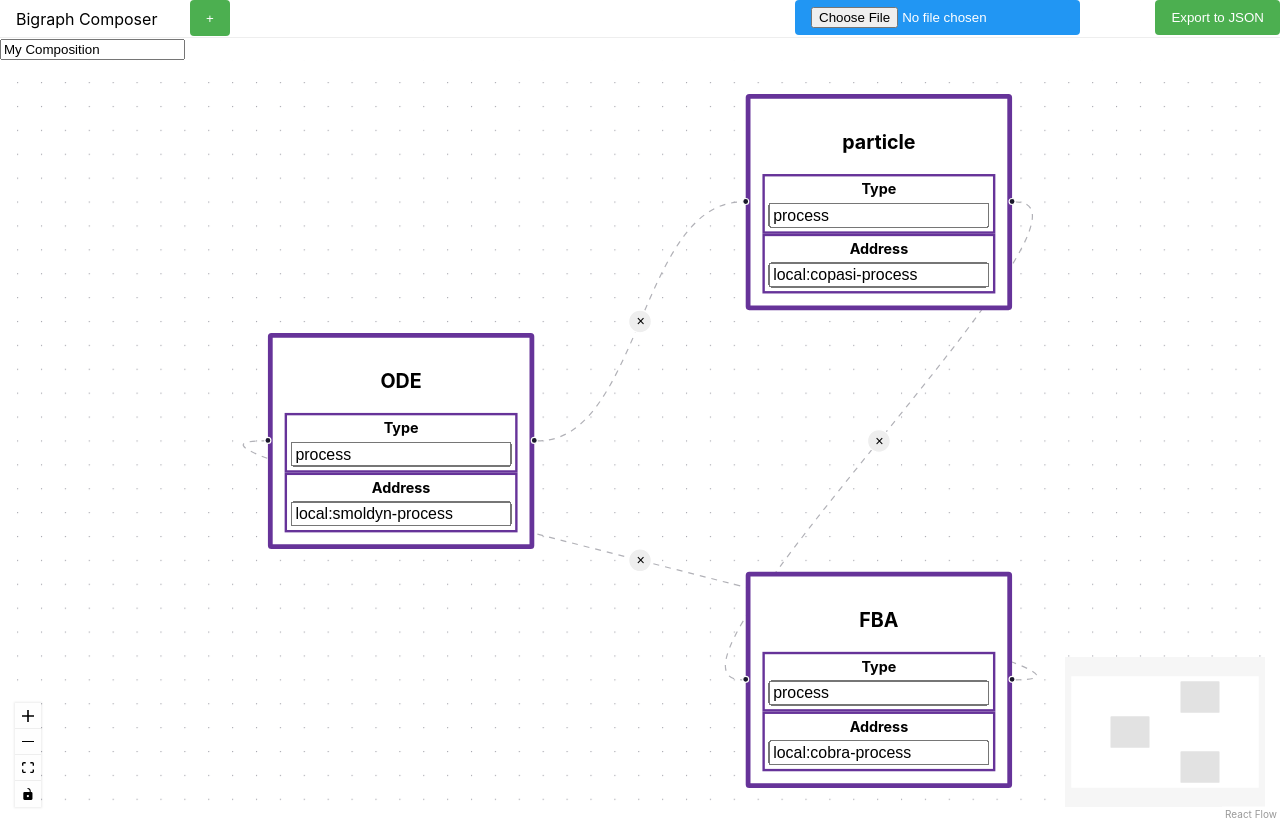
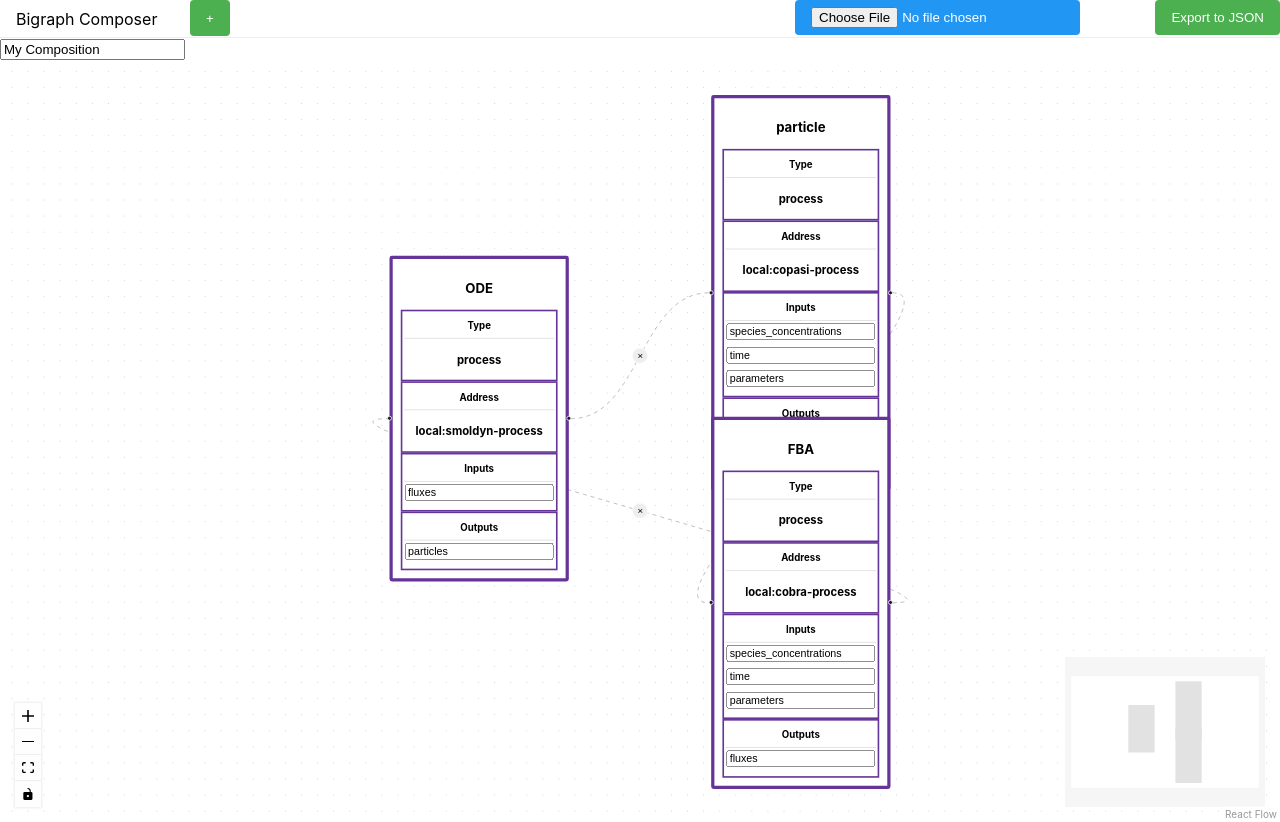
Before and after one commit to AlexPatrie/bio-blocks, a Next.js app: page / in a window 1280 px wide. Built offline with nearby package versions, Linux system fonts and the light colour scheme.

Commit message:
update to editor

```diff
--- a/src/components/nodes/ConstructNode.tsx
+++ b/src/components/nodes/ConstructNode.tsx
@@ -1,5 +1,5 @@
 import React, { useCallback } from "react";
-import {BigraphFlowNode, BigraphNodeKey} from "../../data_model";
+import {BigraphFlowNode, BigraphNode, BigraphNodeKey} from "../../data_model";
 import {Handle, NodeProps, Position} from "@xyflow/react";
 import {NodeField} from "./NodeField";
 
@@ -10,19 +10,27 @@ export function ConstructNode({
   data,
   id,
 }: NodeProps<BigraphFlowNode>) {
+  // set position TODO: fix this
   const x = `${Math.round(positionAbsoluteX)}px`;
   const y = `${Math.round(positionAbsoluteY)}px`;
 
+  // parse node data and port names (for checking) TODO: use this to run validation on export!
+  const nodeData = data as BigraphNode;
+  const inputPorts = Object.keys(nodeData.inputs);
+  const outputPorts = Object.keys(nodeData.outputs);
+
   const handleInputChange = useCallback(
     (event: React.ChangeEvent<HTMLInputElement>, field: BigraphNodeKey) => {
-      data[field] = event.target.value;
-      console.log(`Node ${id} updated:`, data);
+      nodeData[field] = event.target.value;
+      console.log(`Node ${id} updated:`, nodeData);
     },
     [data, id]
   );
 
   return (
     <div className="react-flow__node-default flow">
+
+      {/* Node Id/Name */}
       <h3>
         <NodeField
           data={data}
@@ -30,48 +38,153 @@ export function ConstructNode({
           handleInputChange={(e, field) => handleInputChange(e, field)}
         />
       </h3>
+
       <table className="process-table-display type">
         <thead>
         <tr>
-          <th>Type</th>
+          <th className="node-attribute-name">Type</th>
         </tr>
         </thead>
         <tbody>
         <tr>
           <td data-label="Type">
-              <input
-                type="text"
-                value={data._type || ""}
-                onChange={(e) => handleInputChange(e, "_type")}
-                placeholder="Enter type"
+            <NodeField
+              data={data}
+              field="_type"
+              handleInputChange={(e, field) => handleInputChange(e, field)}
             />
           </td>
         </tr>
         </tbody>
       </table>
+
       <table className="process-table-display address">
         <thead>
         <tr>
-            <th>Address</th>
+          <th className="node-attribute-name">Address</th>
         </tr>
         </thead>
         <tbody>
         <tr>
           <td data-label="Address">
-              <input
-                type="text"
-                value={data.address || ""}
-                onChange={(e) => handleInputChange(e, "address")}
-                placeholder="Enter address"
+             <NodeField
+              data={data}
+              field="address"
+              handleInputChange={(e, field) => handleInputChange(e, field)}
             />
           </td>
         </tr>
         </tbody>
       </table>
+
+      <table className="process-table-display inputs">
+        <thead>
+        <tr>
+          <th className="node-attribute-name">Inputs</th>
+        </tr>
+        </thead>
+        <tbody>
+        <tr>
+          <td data-label="Inputs">
+            {inputPorts.map((portName, index) => (
+              <input
+                key={index} // Use the index as the key (or a unique value if available)
+                type="text"
+                value={portName}
+                onChange={(e) => handleInputChange(e, "inputs")} // Pass the index to identify which input changed
+                placeholder={`Input ${index + 1}`}
+                style={{marginBottom: "8px", display: "block"}} // Add spacing between inputs
+              />
+            ))}
+          </td>
+        </tr>
+        </tbody>
+      </table>
+
+      <table className="process-table-display outputs">
+        <thead>
+        <tr>
+          <th className="node-attribute-name">Outputs</th>
+        </tr>
+        </thead>
+        <tbody>
+        <tr>
+          <td data-label="Outputs">
+            {outputPorts.map((portName, index) => (
+              <input
+                key={index} // Use the index as the key (or a unique value if available)
+                type="text"
+                value={portName}
+                onChange={(e) => handleInputChange(e, "outputs")} // Pass the index to identify which input changed
+                placeholder={`output ${index + 1}`}
+                style={{marginBottom: "8px", display: "block"}} // Add spacing between inputs
+              />
+            ))}
+          </td>
+        </tr>
+        </tbody>
+      </table>
+
       {/* Input Handle */}
-      <Handle type="target" position={Position.Left} />
+      <Handle type="target" position={Position.Left}/>
+
       {/* Output Handle */}
-      <Handle type="source" position={Position.Right} />
+      <Handle type="source" position={Position.Right}/>
     </div>
   );
 }
+
+// return (
+//     <div className="react-flow__node-default flow">
+//       {/* Node Id/Name */}
+//       <h3>
+//         <NodeField
+//           data={data}
+//           field="nodeId"
+//           handleInputChange={(e, field) => handleInputChange(e, field)}
+//         />
+//       </h3>
+//       <table className="process-table-display type">
+//         <thead>
+//         <tr>
+//           <th>Type</th>
+//         </tr>
+//         </thead>
+//         <tbody>
+//         <tr>
+//           <td data-label="Type">
+//               <input
+//                 type="text"
+//                 value={data._type || ""}
+//                 onChange={(e) => handleInputChange(e, "_type")}
+//                 placeholder="Enter type"
+//               />
+//             </td>
+//           </tr>
+//         </tbody>
+//       </table>
+//       <table className="process-table-display address">
+//         <thead>
+//           <tr>
+//             <th>Address</th>
+//           </tr>
+//         </thead>
+//         <tbody>
+//           <tr>
+//             <td data-label="Address">
+//               <input
+//                 type="text"
+//                 value={data.address || ""}
+//                 onChange={(e) => handleInputChange(e, "address")}
+//                 placeholder="Enter address"
+//               />
+//             </td>
+//           </tr>
+//         </tbody>
+//       </table>
+//       {/* Input Handle */}
+//       <Handle type="target" position={Position.Left} />
+//       {/* Output Handle */}
+//       <Handle type="source" position={Position.Right} />
+//     </div>
+//   );
--- a/src/components/nodes/NodeField.tsx
+++ b/src/components/nodes/NodeField.tsx
@@ -1,3 +1,5 @@
+/* This component serves to handle and render the logic for a single atomic, editable attribute of a given node, ie: inputs, outputs */
+
 import React, {useCallback, useState} from "react";
 import {BigraphNode, BigraphNodeKey} from "../../data_model";
 
@@ -9,22 +11,23 @@ interface NodeFieldProps {
 }
 
 export function NodeField({ data, handleInputChange, field }: NodeFieldProps) {
+  const specifiedField = field as BigraphNodeKey;
   const [editMode, setEditMode] = useState(false);
-  const [tempValue, setTempValue] = useState(data.nodeId || ""); // Local state for editing
+  const [tempValue, setTempValue] = useState(data[specifiedField] || ""); // Local state for editing
 
   const handleBlur = useCallback(() => {
-    setEditMode(false); // Exit edit mode when losing focus
-    handleInputChange({ target: { value: tempValue } } as React.ChangeEvent<HTMLInputElement>, field as BigraphNodeKey); // Update parent state
-  }, [tempValue, handleInputChange, field]);
+    setEditMode(false); // exit edit mode when losing focus
+    handleInputChange({ target: { value: tempValue } } as React.ChangeEvent<HTMLInputElement>, specifiedField); // Update parent state
+  }, [tempValue, handleInputChange, specifiedField]);
 
   const handleKeyDown = useCallback(
     (event: React.KeyboardEvent<HTMLInputElement>) => {
       if (event.key === "Enter") {
         setEditMode(false); // Exit edit mode on Enter
-        handleInputChange({ target: { value: tempValue } } as React.ChangeEvent<HTMLInputElement>, field as BigraphNodeKey); // Update parent state
+        handleInputChange({ target: { value: tempValue } } as React.ChangeEvent<HTMLInputElement>, specifiedField); // Update parent state
       }
     },
-    [tempValue, handleInputChange, field]
+    [tempValue, handleInputChange, specifiedField]
   );
 
   return (
@@ -34,14 +37,14 @@ export function NodeField({ data, handleInputChange, field }: NodeFieldProps) {
           type="text"
           value={tempValue}
           onChange={(e) => setTempValue(e.target.value)} // Update local state as the user types
-          onBlur={handleBlur} // Save changes on blur
-          onKeyDown={handleKeyDown} // Save changes on Enter
-          autoFocus // Automatically focus the input when entering edit mode
-          placeholder="Enter node name"
+          onBlur={handleBlur}
+          onKeyDown={handleKeyDown}
+          autoFocus
+          placeholder="Enter field"
         />
       ) : (
         <h3 onClick={() => setEditMode(true)} style={{ cursor: "pointer" }}>
-          {data.nodeId || "Untitled Node"}
+          {data[specifiedField] || `Empty field for ${specifiedField}`}
         </h3>
       )}
     </div>
--- a/src/styles/globals.css
+++ b/src/styles/globals.css
@@ -28,5 +28,12 @@ a {
 
 .process-table-display {
   border: 2px solid rebeccapurple !important;
-  display: block;
+  /*display: block;*/
+  width: 100% !important;
+  height: fit-content !important;
 }
+
+.node-attribute-name {
+  border-bottom: 1px solid #ddd;
+  padding: 8px;
+}
```
Lines whose indentation alone changed are shown as unchanged.
